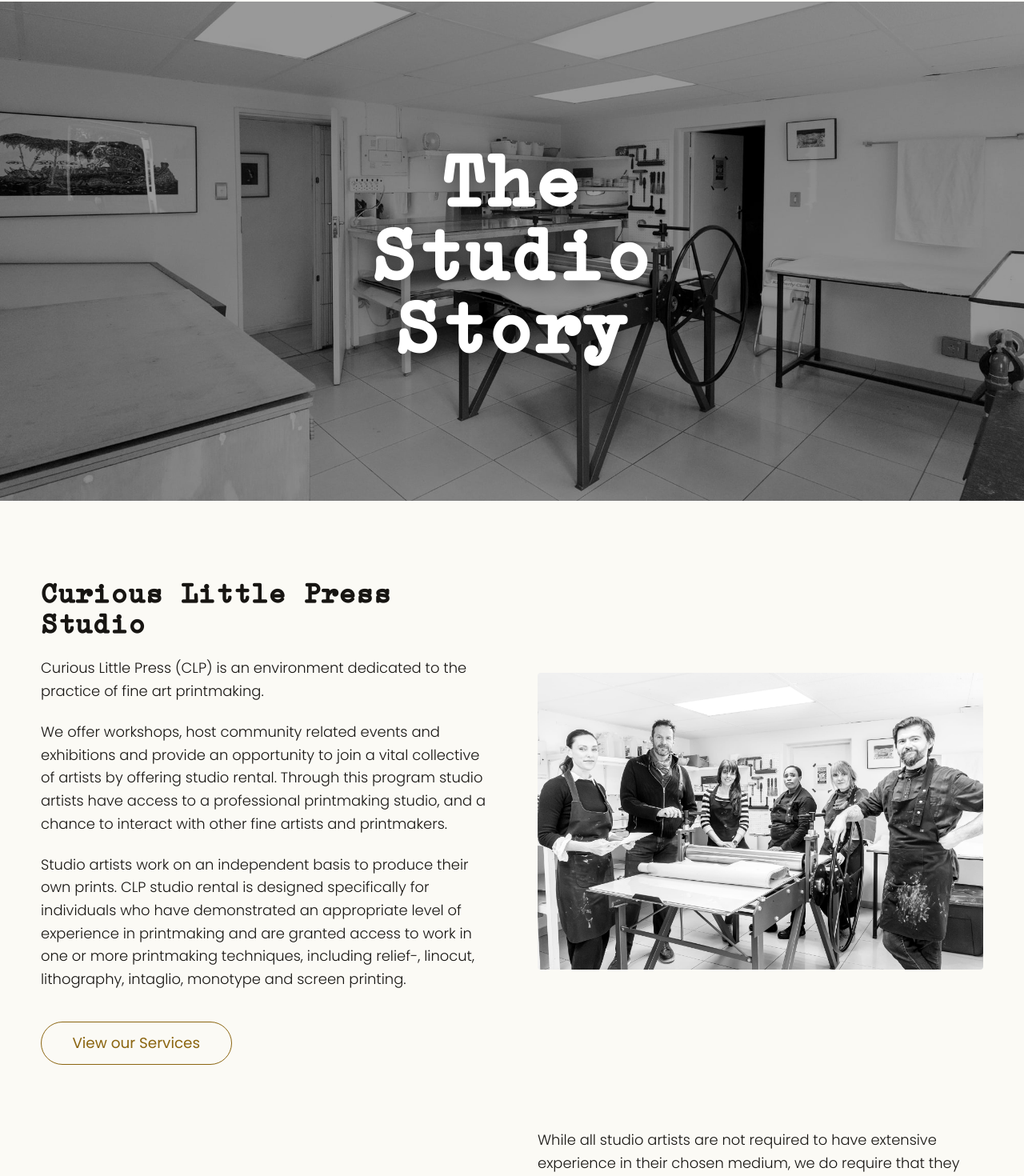
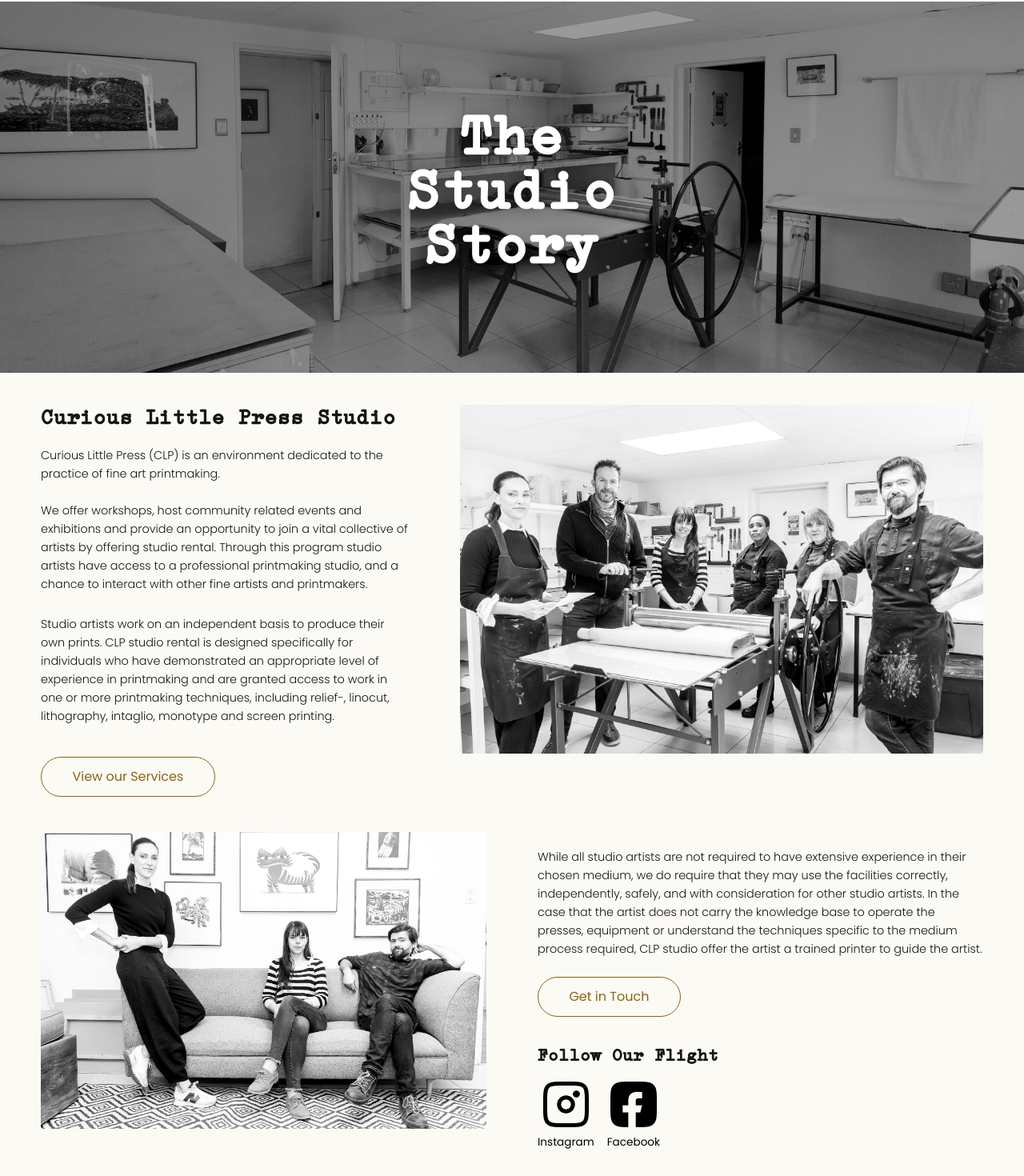
Before and after one commit to danaeswart/Curious-Little-Press, a React (Vite) app: page /about in a window 1280 px wide. Shown: the part 72-1542 px from the top of the page at 80% size. Built offline with nearby package versions, Linux system fonts and the light colour scheme.

Commit message:
mobile updated on all

```diff
--- a/src/components/about/AboutHeader.css
+++ b/src/components/about/AboutHeader.css
@@ -1,7 +1,7 @@
 .about-header {
   position: relative;
-  height: min(78vh, 720px);
-  min-height: 380px;
+  height: min(58vh, 520px);
+  min-height: 320px;
   overflow: hidden;
 }
 
@@ -27,7 +27,7 @@
 }
 
 .about-header__title {
-  font-size: clamp(2.75rem, 7.5vw, 6.5rem);
+  font-size: clamp(2.75rem, 6vw, 4.5rem);
   line-height: 0.95;
   color: #fff;
   text-transform: none;
--- a/src/components/about/AboutIntro.css
+++ b/src/components/about/AboutIntro.css
@@ -1,5 +1,6 @@
 .about-intro {
-  padding-block: clamp(3.5rem, 8vw, 6rem);
+  padding-top: clamp(1.5rem, 3.5vw, 2.5rem);
+  padding-bottom: clamp(3.5rem, 8vw, 6rem);
 }
 
 .about-intro__row {
@@ -9,17 +10,42 @@
   gap: clamp(2rem, 5vw, 4.5rem);
 }
 
+.about-intro__row:first-child {
+  grid-template-columns: minmax(0, 0.825fr) minmax(0, 1.175fr);
+  align-items: start;
+  row-gap: clamp(0.1rem, 0.4vw, 0.3rem);
+}
+
+.about-intro__row:first-child .about-intro__col--top {
+  grid-column: 1;
+  grid-row: 1;
+}
+
+.about-intro__row:first-child .about-intro__media {
+  grid-column: 2;
+  grid-row: 1 / span 2;
+}
+
+.about-intro__row:first-child .about-intro__col--bottom {
+  grid-column: 1;
+  grid-row: 2;
+}
+
 .about-intro__row + .about-intro__row {
-  margin-top: clamp(3rem, 7vw, 5rem);
+  margin-top: clamp(0.5rem, 1.5vw, 1rem);
 }
 
 .about-intro__row--reverse .about-intro__media {
   order: -1;
 }
 
+.about-intro__row--reverse .about-intro__col {
+  padding-top: clamp(1.5rem, 4vw, 3rem);
+}
+
 .about-intro__heading {
   font-family: var(--font-display);
-  font-size: clamp(1.75rem, 2.8vw, 2.25rem);
+  font-size: clamp(1.4rem, 2.1vw, 1.75rem);
   font-weight: 700;
   letter-spacing: 0.01em;
   text-transform: none;
@@ -27,13 +53,13 @@
 }
 
 .about-intro__col p {
-  font-size: clamp(1.05rem, 1.4vw, 1.2rem);
+  font-size: clamp(0.9rem, 1.1vw, 1rem);
   color: var(--color-ink);
   margin-bottom: 1.4rem;
 }
 
 .about-intro__btn {
-  font-size: clamp(1rem, 1.5vw, 1.15rem);
+  font-size: clamp(0.9rem, 1.25vw, 1rem);
   padding-inline: 2.4rem;
   font-weight: 400;
   color: #8b6510;
@@ -62,7 +88,7 @@
 }
 
 .about-intro__flight-title {
-  font-size: clamp(1.75rem, 3vw, 2.4rem);
+  font-size: clamp(1.15rem, 1.7vw, 1.5rem);
   text-transform: none;
   margin-top: clamp(1.5rem, 3vw, 2.25rem);
   margin-bottom: 1.4rem;
@@ -70,24 +96,24 @@
 
 .about-intro__socials {
   display: flex;
-  gap: 1.5rem;
+  gap: 1rem;
 }
 
 .about-intro__social {
   display: flex;
   flex-direction: column;
   align-items: center;
-  gap: 0.75rem;
+  gap: 0.5rem;
   font-family: var(--font-body);
-  font-size: 1rem;
+  font-size: 0.85rem;
   font-weight: 400;
   color: #000;
   transition: transform 0.3s var(--ease-out);
 }
 
 .about-intro__social img {
-  width: clamp(64px, 7vw, 104px);
-  height: clamp(64px, 7vw, 104px);
+  width: clamp(44px, 4.5vw, 68px);
+  height: clamp(44px, 4.5vw, 68px);
 }
 
 .about-intro__social:hover {
@@ -95,16 +121,52 @@
 }
 
 @media (max-width: 860px) {
-  .about-intro__row {
+  .about-intro__row,
+  .about-intro__row:first-child {
     grid-template-columns: 1fr;
+    row-gap: clamp(2rem, 5vw, 4.5rem);
+  }
+
+  .about-intro__row:first-child .about-intro__col--top,
+  .about-intro__row:first-child .about-intro__media,
+  .about-intro__row:first-child .about-intro__col--bottom {
+    grid-column: auto;
+    grid-row: auto;
   }
 
   .about-intro__row--reverse .about-intro__media {
     order: 0;
+    margin-top: clamp(1.5rem, 5vw, 2.5rem);
+  }
+
+  .about-intro__row--reverse .about-intro__col {
+    padding-top: 0;
   }
 
   .about-intro__btn {
     display: flex;
     width: 100%;
   }
+
+  .about-intro__flight-title {
+    width: 100%;
+    margin-top: 2rem;
+    font-size: 1.5rem;
+    text-align: center;
+  }
+
+  .about-intro__socials {
+    width: 100%;
+    justify-content: center;
+    gap: 3rem;
+  }
+
+  .about-intro__social {
+    font-size: 1.05rem;
+  }
+
+  .about-intro__social img {
+    width: 88px;
+    height: 88px;
+  }
 }
--- a/src/components/about/AboutIntro.jsx
+++ b/src/components/about/AboutIntro.jsx
@@ -10,7 +10,7 @@ export default function AboutIntro() {
   return (
     <section className="about-intro">
       <div className="container about-intro__row">
-        <Reveal as="div" className="about-intro__col">
+        <Reveal as="div" className="about-intro__col about-intro__col--top">
           <h2 className="about-intro__heading">Curious Little Press Studio</h2>
 
           <p>
@@ -24,7 +24,18 @@ export default function AboutIntro() {
             Through this program studio artists have access to a professional printmaking
             studio, and a chance to interact with other fine artists and printmakers.
           </p>
+        </Reveal>
 
+        <div className="about-intro__media">
+          <img
+            src={img1Group}
+            alt="Studio artists gathered around a printing press"
+            loading="lazy"
+            decoding="async"
+          />
+        </div>
+
+        <Reveal as="div" className="about-intro__col about-intro__col--bottom">
           <p>
             Studio artists work on an independent basis to produce their own prints. CLP
             studio rental is designed specifically for individuals who have demonstrated an
@@ -37,15 +48,6 @@ export default function AboutIntro() {
             View our Services
           </Link>
         </Reveal>
-
-        <div className="about-intro__media">
-          <img
-            src={img1Group}
-            alt="Studio artists gathered around a printing press"
-            loading="lazy"
-            decoding="async"
-          />
-        </div>
       </div>
 
       <div className="container about-intro__row about-intro__row--reverse">
--- a/src/components/about/FlightPath.css
+++ b/src/components/about/FlightPath.css
@@ -1,12 +1,12 @@
 .flight-path {
-  padding-block: clamp(3.5rem, 8vw, 6rem) clamp(2rem, 6vw, 4rem);
+  padding-block: clamp(0.5rem, 1.2vw, 0.85rem) 0;
 }
 
 .flight-path__title {
-  font-size: clamp(2.5rem, 6vw, 4.25rem);
+  font-size: clamp(1.9rem, 4vw, 3rem);
   text-align: center;
   text-transform: none;
-  margin-bottom: clamp(2.5rem, 6vw, 4.5rem);
+  margin-bottom: clamp(2rem, 4.5vw, 3rem);
 }
 
 .flight-path__body {
@@ -38,6 +38,10 @@
 
 .flight-path__list-item {
   padding-block: clamp(1rem, 2.5vw, 1.75rem);
+}
+
+.flight-path__list-item:last-child {
+  padding-bottom: 0;
 }
 
 .flight-path__row {
@@ -85,10 +89,14 @@
     max-width: 100%;
   }
 
+  .flight-path {
+    padding-bottom: clamp(2rem, 6vw, 3rem);
+  }
+
   .flight-path__feather-wrap {
     position: absolute;
     top: 2%;
-    left: calc(-1 * var(--gutter) - 130px);
+    left: calc(-1 * var(--gutter) - 30px);
     height: 100%;
   }
 
@@ -97,6 +105,21 @@
   }
 
   .flight-path__list {
-    padding-left: clamp(56px, 16vw, 80px);
+    padding-left: clamp(100px, 25vw, 130px);
+    padding-right: 0;
+  }
+
+  .flight-path__item-title {
+    font-family: var(--font-body);
+    font-size: 1rem;
+    font-weight: 500;
+  }
+
+  .flight-path__rule {
+    display: none;
+  }
+
+  .flight-path__item {
+    max-width: 22ch;
   }
 }
--- a/src/components/home/Hero.css
+++ b/src/components/home/Hero.css
@@ -31,7 +31,7 @@
 
 .hero__desc {
   max-width: 38ch;
-  font-size: clamp(0.9rem, 1.35vw, 1.15rem);
+  font-size: clamp(0.85rem, 1.2vw, 1.05rem);
   color: var(--color-ink);
   margin-bottom: clamp(1.25rem, 2.4vw, 1.75rem);
 }
--- a/src/pages/Services.css
+++ b/src/pages/Services.css
@@ -1,8 +1,8 @@
 .services-page {
   display: flex;
-  align-items: center;
-  min-height: 100svh;
-  padding-block: clamp(2.25rem, 5vw, 3.75rem);
+  align-items: flex-start;
+  min-height: calc(100svh - var(--header-h));
+  padding-block: clamp(1.5rem, 3vw, 2.25rem) clamp(2.25rem, 5vw, 3.75rem);
   background: var(--color-bg);
 }
 
@@ -20,7 +20,7 @@
 .services-page__cta {
   display: flex;
   justify-content: center;
-  margin-top: clamp(1.75rem, 4vw, 2.75rem);
+  margin-top: clamp(1rem, 2vw, 1.5rem);
 }
 
 .services-page__cta .btn {
@@ -46,4 +46,9 @@
     max-width: 360px;
     margin-inline: auto;
   }
+
+  .services-page__cta .btn {
+    width: 100%;
+    font-size: 1.05rem;
+  }
 }
--- a/src/pages/Services.jsx
+++ b/src/pages/Services.jsx
@@ -11,11 +11,7 @@ export default function Services() {
     <section className="services-page">
       <div className="container">
         <Reveal as="div" delay={BASE_DELAY}>
-          <h1 className="services-page__title">
-            How To Use
-            <br />
-            The Studio
-          </h1>
+          <h1 className="services-page__title">How To Use The Studio</h1>
         </Reveal>
 
         <div className="services-page__grid">
@@ -26,7 +22,13 @@ export default function Services() {
           ))}
         </div>
 
-        <Reveal as="div" delay={BASE_DELAY + SERVICES.length * 120 + 100} className="services-page__cta">
+        <Reveal
+          as="div"
+          delay={BASE_DELAY + SERVICES.length * 120 + 100}
+          className="services-page__cta"
+          rootMargin="0px 0px 100% 0px"
+          mobileRootMargin="0px 0px 100% 0px"
+        >
           <Link to="/contact" className="btn">
             Get in Touch
           </Link>
```
